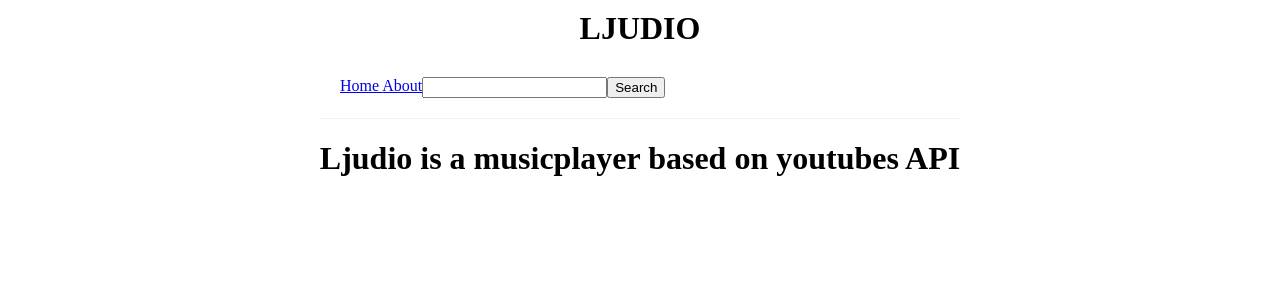
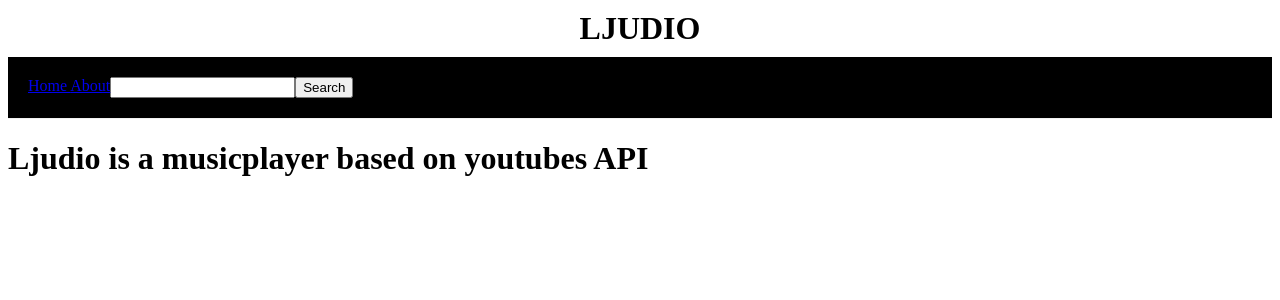
Before and after one commit to AntonBaric/Ljudio, a React (Vite) app: page /about in a window 1280 px wide. Shown: the top 300 px of the page. Built offline with nearby package versions, Linux system fonts and the light colour scheme.

Commit message:
css attempt

```diff
--- a/src/index.css
+++ b/src/index.css
@@ -1,15 +1,11 @@
 .NavBar {
   padding: 20px;
   display: flex;
-  max-width: 600px;
   margin: 0 auto;
   border-bottom: 1px solid #f2f2f2;
   text-align: center;
 }
 
-.App {
-  text-align: center;
-}
 
 .App>h1{
   text-align: center;
@@ -19,3 +15,8 @@
 .SearchBar {
   float: right;
 }
+
+.App>.NavBar {
+  background-color: black;
+  max-width: none;
+}
```
